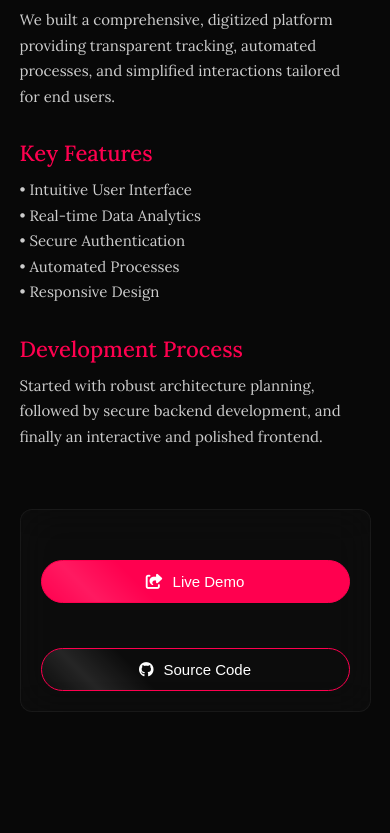
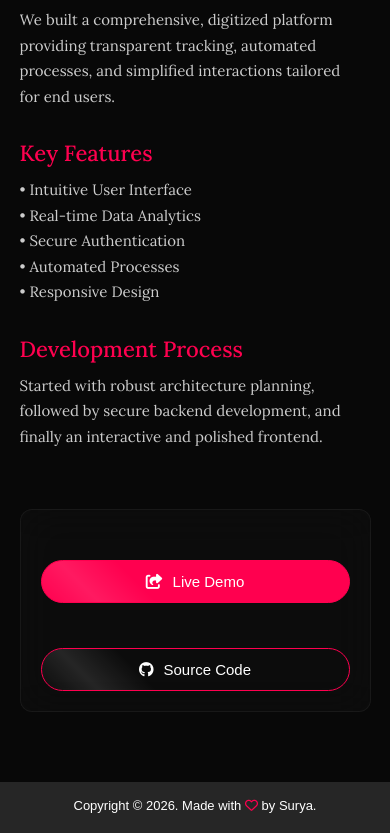
Before and after one commit to S-K-Roy18/Portfolio, a plain HTML site: page project-ctm.html in a window 390 px wide. Shown: the part 1365-2198 px from the top of the page. Before the commit the page ends 2097 px from the top, so only its background shows below. Drawn offline with Linux system fonts and the light colour scheme; a web font is replaced by a local one.

Commit message:
mobile friendly and added copyright section in project pages

```diff
--- a/project-ctm.html
+++ b/project-ctm.html
@@ -90,6 +90,11 @@
             </div>
         </div>
     </div>
+    <!-- Copyright -->
+    <div class="copyright works-copyright">
+        <p>Copyright © 2026. Made with <i class="fa-regular fa-heart"></i> by Surya.</p>
+    </div>
+
     <script>
         var sidemenu = document.getElementById("sidemenu");
         var navOverlay = document.getElementById("navOverlay");
```
Also changed, not shown: project-fittrack.html (+5 -0 lines), project-mealhub.html (+5 -0 lines), project-medbill.html (+5 -0 lines), project-portfolio.html (+5 -0 lines).
